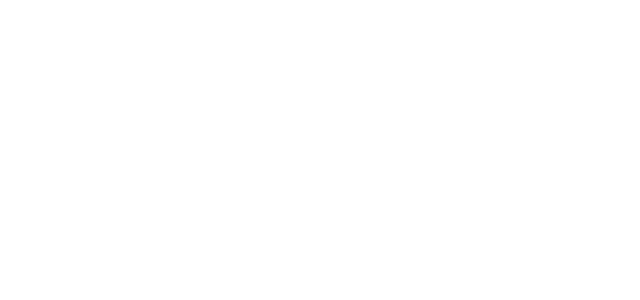
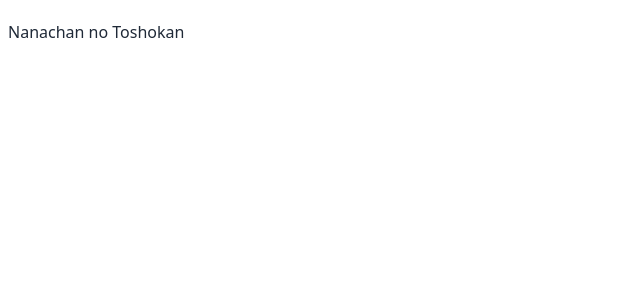
Before and after one commit to Japan7/nanachan-no-toshokan-frontend, a Next.js app: page / in a window 1280 px wide. Shown: the top 300 px of the page, without its empty margins (0-640 px from the left). Built offline with nearby package versions, Linux system fonts and the light colour scheme.

Commit message:
[WIP] Start home page development
- Includes an E2E test that has no implementation.

```diff
--- /dev/null
+++ b/components/NavBar.tsx
@@ -0,0 +1,9 @@
+export default function NavBar() {
+  return (
+    <nav className="navbar">
+      <div data-cy="title" className="navbar-center">
+        Nanachan no Toshokan
+      </div>
+    </nav>
+  );
+};
--- a/pages/index.tsx
+++ b/pages/index.tsx
@@ -4,6 +4,7 @@ import NavBar from '../components/NavBar';
 const Home: NextPage = () => {
   return (
     <div>
+      <NavBar/>
     </div>
   );
 };
```
Also changed, not shown: 2 other files (tests, documents, lock files or other folders).
